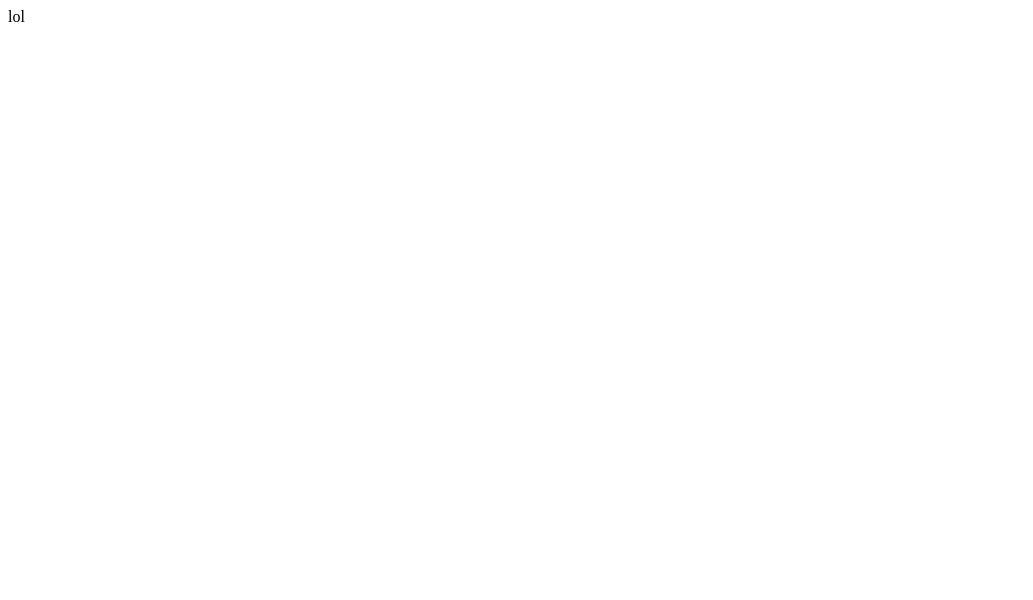
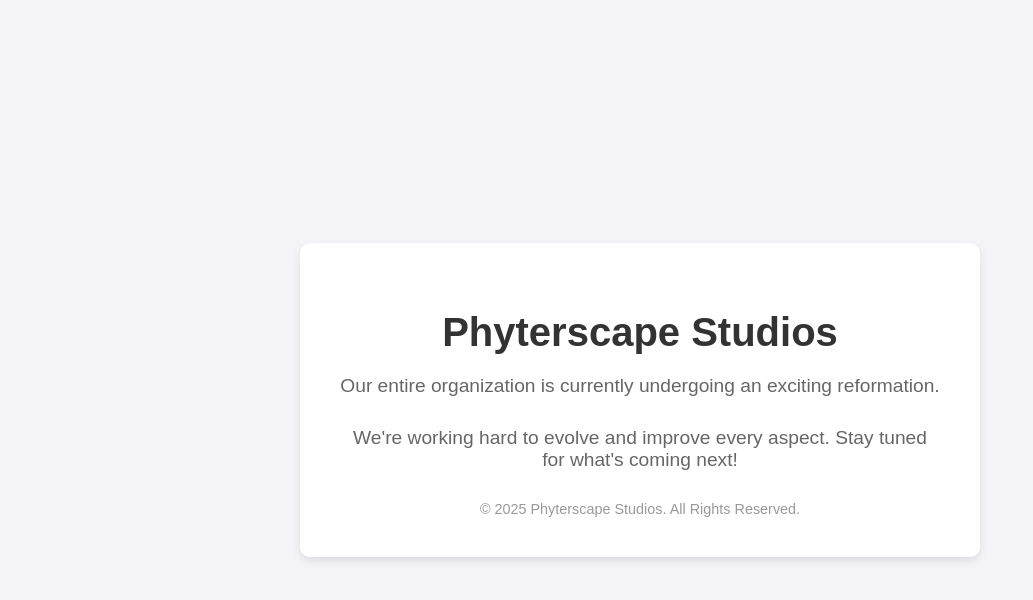
Before and after one commit to phyterscape/phyterscape.github.io, a plain HTML site: page index.html in a window 1280 px wide. Shown: the whole page, without its empty margins (0-1033 px from the left). Drawn offline with Linux system fonts and the light colour scheme.

Commit message:
Update index.html

```diff
--- a/index.html
+++ b/index.html
@@ -1 +1,50 @@
-lol
+<!DOCTYPE html>
+<html lang="en">
+<head>
+    <meta charset="UTF-8">
+    <meta name="viewport" content="width=device-width, initial-scale=1.0">
+    <title>Phyterscape Studios - Reformation in Progress</title>
+    <style>
+        body {
+            margin: 0;
+            padding: 0;
+            font-family: Arial, sans-serif;
+            display: flex;
+            justify-content: center;
+            align-items: center;
+            height: 100vh;
+            background-color: #f4f4f9;
+        }
+        .container {
+            text-align: center;
+            max-width: 600px;
+            padding: 40px;
+            background-color: #ffffff;
+            box-shadow: 0 4px 10px rgba(0, 0, 0, 0.1);
+            border-radius: 10px;
+        }
+        h1 {
+            font-size: 2.5em;
+            margin-bottom: 20px;
+            color: #333333;
+        }
+        p {
+            font-size: 1.2em;
+            color: #666666;
+            margin-bottom: 30px;
+        }
+        .footer {
+            font-size: 0.9em;
+            color: #999999;
+        }
+    </style>
+</head>
+<body>
+    <div class="container">
+        <h1>Phyterscape Studios</h1>
+        <p>Our entire organization is currently undergoing an exciting reformation.</p>
+        <p>We're working hard to evolve and improve every aspect. Stay tuned for what's coming next!</p>
+        <div class="footer">&copy; 2025 Phyterscape Studios. All Rights Reserved.</div>
+    </div>
+</body>
+</html>
```
